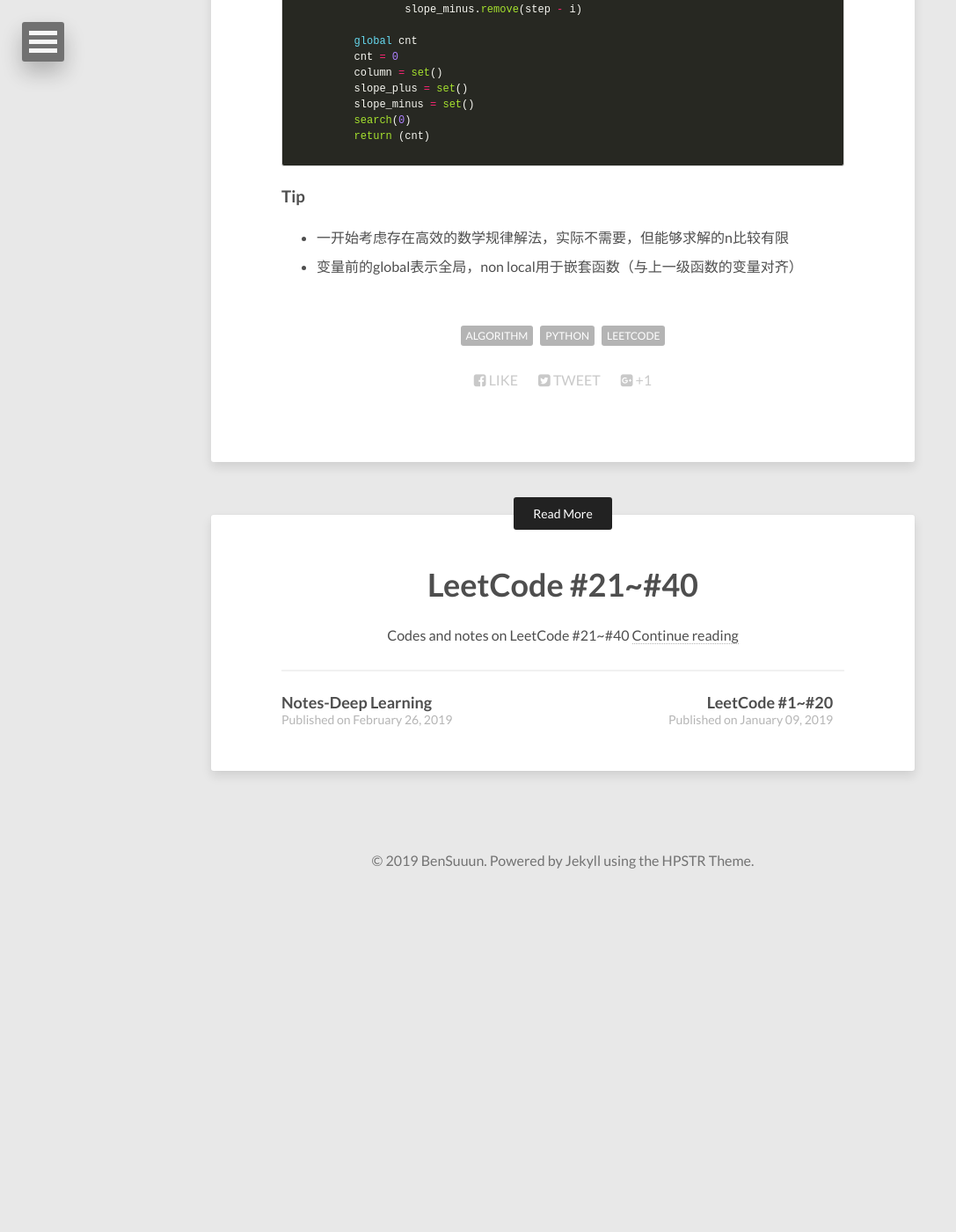
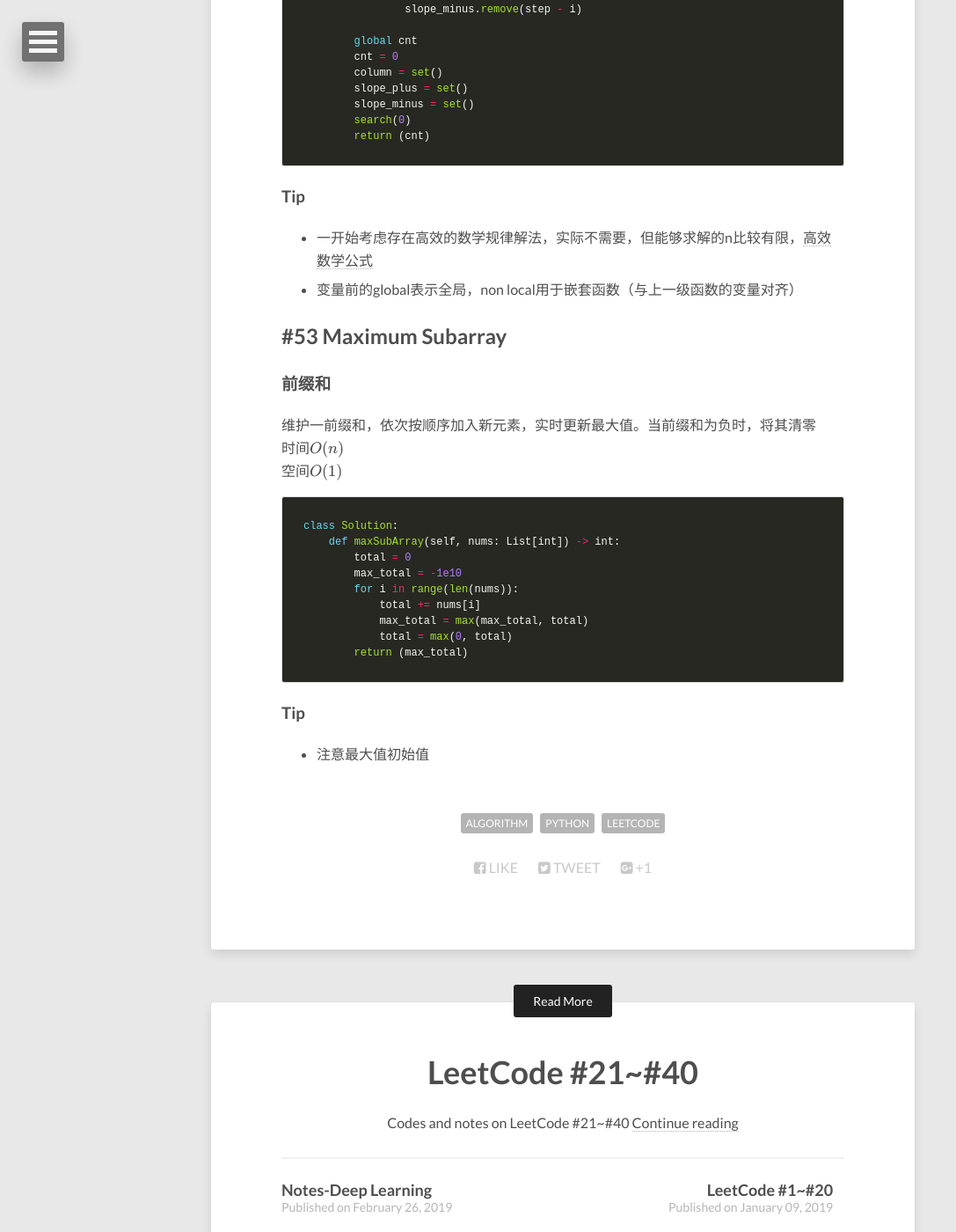
Before and after one commit to Wangbin-Sun/wangbin-sun.github.io, a Jekyll site: the page built from _posts/2019-03-29-leetcode-41-to-60.md, in a window 1280 px wide and 1400 px high, scrolled down 11362 px. Shown: the whole window at 88% size, without its empty margins (0-1087 px from the left). Built offline with Jekyll 4.4.1, drawn with Linux system fonts in a browser that asks for light colours; nearby versions of some CDN libraries; formulas are drawn with MathJax 3; before the commit the page ends 12381 px from its top, so only the background shows below that.

Commit message:
Update Leetcode to #53

````diff
--- a/_posts/2019-03-29-leetcode-41-to-60.md
+++ b/_posts/2019-03-29-leetcode-41-to-60.md
@@ -490,5 +490,26 @@ class Solution:
 ```
 
 ### Tip
-* 一开始考虑存在高效的数学规律解法，实际不需要，但能够求解的n比较有限
+* 一开始考虑存在高效的数学规律解法，实际不需要，但能够求解的n比较有限，[高效数学公式](https://blog.csdn.net/lyy289065406/article/details/78955101)
 * 变量前的global表示全局，non local用于嵌套函数（与上一级函数的变量对齐）
+
+## #53 Maximum Subarray
+
+### 前缀和
+维护一前缀和，依次按顺序加入新元素，实时更新最大值。当前缀和为负时，将其清零
+时间$O(n)$
+空间$O(1)$
+```python
+class Solution:
+    def maxSubArray(self, nums: List[int]) -> int:
+        total = 0
+        max_total = -1e10
+        for i in range(len(nums)):
+            total += nums[i]
+            max_total = max(max_total, total)
+            total = max(0, total)
+        return (max_total)
+```
+
+### Tip
+* 注意最大值初始值
````
